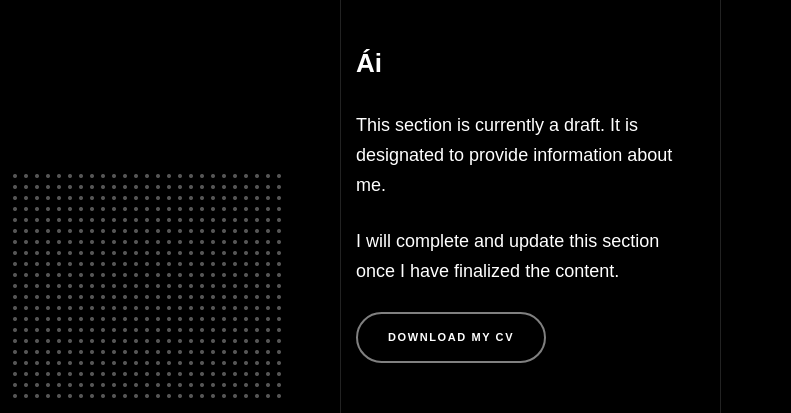
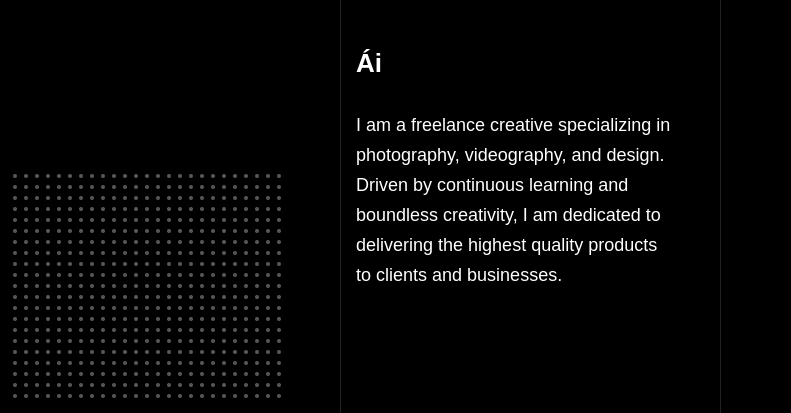
Before and after one commit to ngnhongai/ngnhongai.site, a plain HTML site: page index.html in a window 1280 px wide. Shown: the part 983-1396 px from the top of the page, 489-1280 px from the left. Drawn offline with Linux system fonts and the light colour scheme; files whose address does not match are found by name.

Commit message:
about me

```diff
--- a/index.html
+++ b/index.html
@@ -147,9 +147,9 @@
             </div>
             <div class="col-lg-4 pr-lg-5">
               <h3 class="mb-4 heading-h3"><span class="gsap-reveal">Ái</span></h3>
-              <p class="lead gsap-reveal">This section is currently a draft. It is designated to provide information about me.</p>
-              <p class="lead gsap-reveal">I will complete and update this section once I have finalized the content.</p>
-              <p class="gsap-reveal"><a href="#" class="btn btn-outline-pill btn-custom-light">Download my CV</a></p>
+              <p class="lead gsap-reveal">I am a freelance creative specializing in photography, videography, and design. Driven by continuous learning and boundless creativity, I am dedicated to delivering the highest quality products to clients and businesses.</p>
+              <!-- <p class="lead gsap-reveal">I will complete and update this section once I have finalized the content.</p>
+              <p class="gsap-reveal"><a href="#" class="btn btn-outline-pill btn-custom-light">Download my CV</a></p> -->
             </div>
           </div>
         </div>
```
